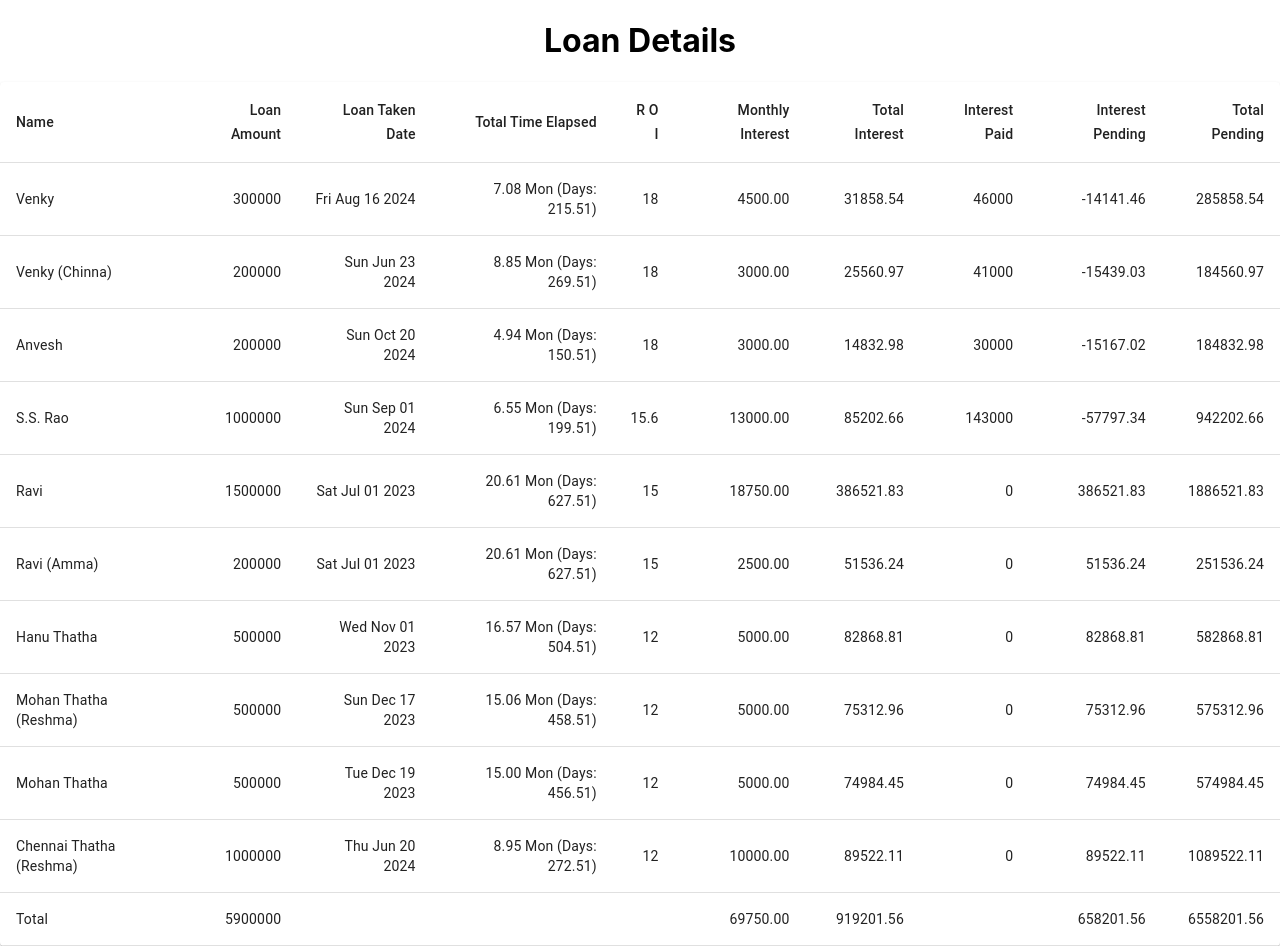
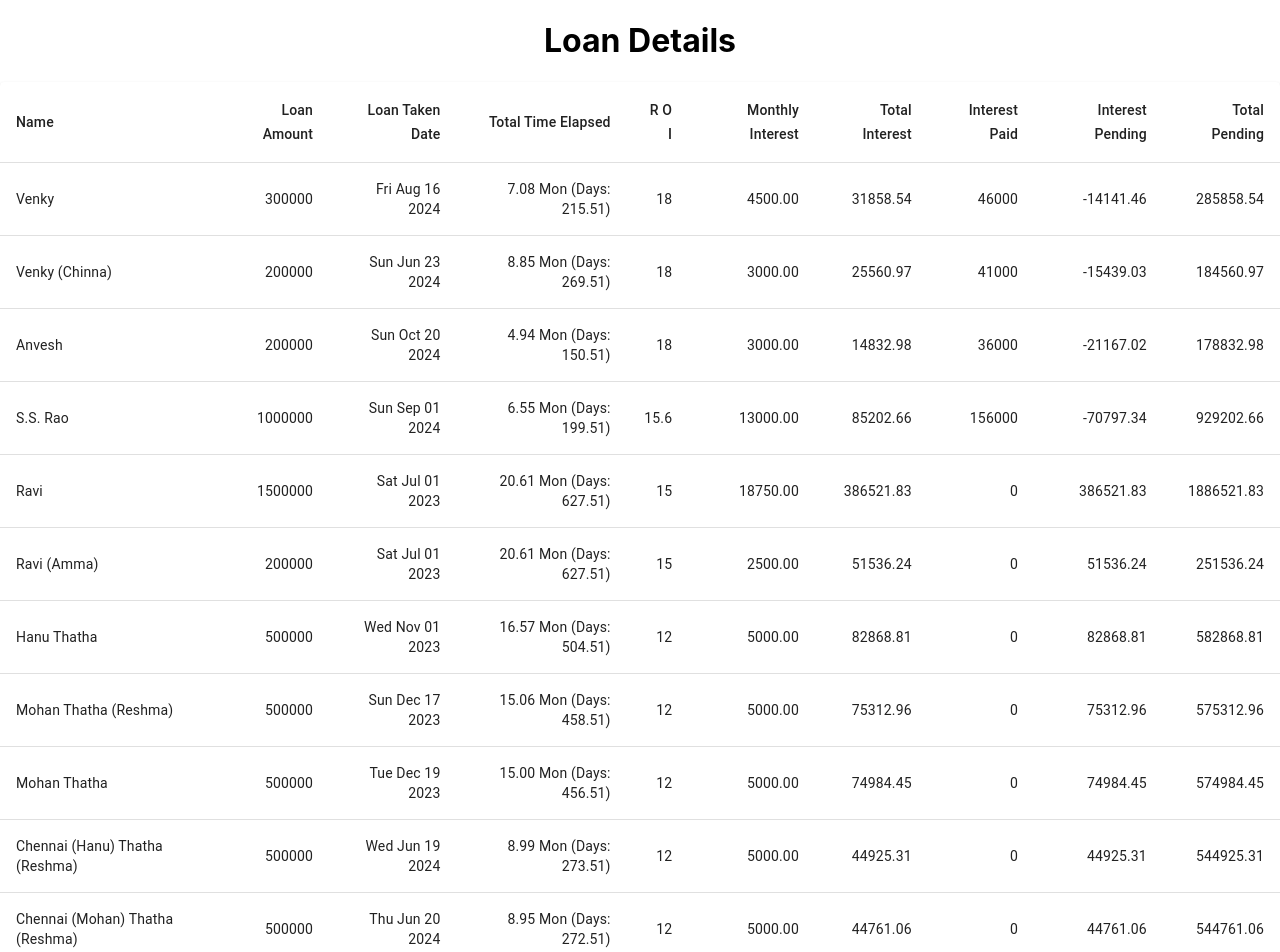
Before and after one commit to saikrishna28/loan-app, a React (Create React App) app: page /home in a window 1280 px wide. Shown: the top 952 px of the page. Built offline with nearby package versions, Linux system fonts and the light colour scheme.

Commit message:
Updating loan data

```diff
--- a/src/data/loanData.ts
+++ b/src/data/loanData.ts
@@ -20,14 +20,14 @@ export const loanData: LoanData[] = [
     loanAmt: 200000,
     loanTakenDate: new Date(2024, 9, 20),
     roi: 18,
-    interestPaid: 30000,
+    interestPaid: 36000,
   },
   {
     borrower: "S.S. Rao",
     loanAmt: 1000000,
     loanTakenDate: new Date(2024, 8, 1),
     roi: 15.6,
-    interestPaid: 143000,
+    interestPaid: 156000,
   },
   {
     borrower: "Ravi",
@@ -65,8 +65,15 @@ export const loanData: LoanData[] = [
     interestPaid: 0,
   },
   {
-    borrower: "Chennai Thatha (Reshma)",
-    loanAmt: 1000000,
+    borrower: "Chennai (Hanu) Thatha (Reshma)",
+    loanAmt: 500000,
+    loanTakenDate: new Date(2024, 5, 19),
+    roi: 12,
+    interestPaid: 0,
+  },
+  {
+    borrower: "Chennai (Mohan) Thatha (Reshma)",
+    loanAmt: 500000,
     loanTakenDate: new Date(2024, 5, 20),
     roi: 12,
     interestPaid: 0,
```
